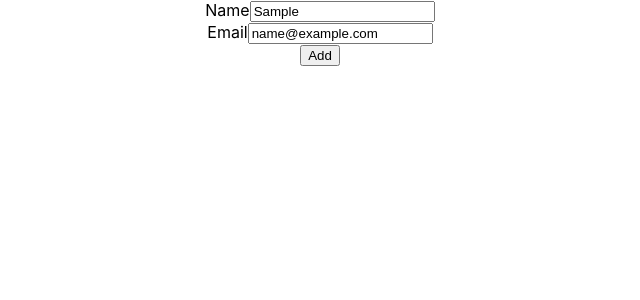
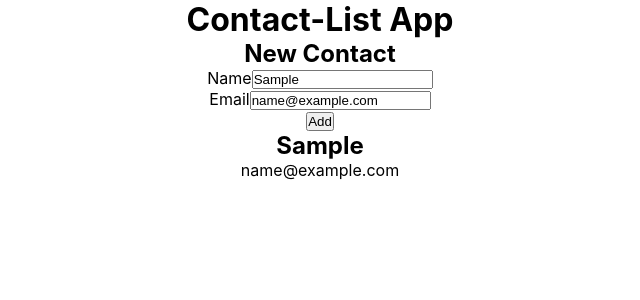
Before and after one commit to behzadiv/contacts-list, a React (Create React App) app: page / in a window 1280 px wide. Both pictures are taken after typing "Sample", "name@example.com" into the empty fields and a click on the button "Add". Shown: the top 300 px of the page, without its empty margins (320-960 px from the left). Built offline with nearby package versions, Linux system fonts and the light colour scheme; the HTML template or start-up script is replaced by a standard one.

Commit message:
create contactLisy

```diff
--- a/src/App.css
+++ b/src/App.css
@@ -1,38 +1,8 @@
+*{
+  padding: 0;
+  margin: 0;
+  box-sizing: border-box;
+}
 .App {
   text-align: center;
 }
-
-.App-logo {
-  height: 40vmin;
-  pointer-events: none;
-}
-
-@media (prefers-reduced-motion: no-preference) {
-  .App-logo {
-    animation: App-logo-spin infinite 20s linear;
-  }
-}
-
-.App-header {
-  background-color: #282c34;
-  min-height: 100vh;
-  display: flex;
-  flex-direction: column;
-  align-items: center;
-  justify-content: center;
-  font-size: calc(10px + 2vmin);
-  color: white;
-}
-
-.App-link {
-  color: #61dafb;
-}
-
-@keyframes App-logo-spin {
-  from {
-    transform: rotate(0deg);
-  }
-  to {
-    transform: rotate(360deg);
-  }
-}
--- a/src/components/AddContactForm.jsx
+++ b/src/components/AddContactForm.jsx
@@ -18,6 +18,7 @@ const AddContact = ({addContact}) => {
     return (
         <div>
             <form onSubmit={addContactHandler}>
+                <h2>New Contact</h2>
                 <div>
                     <label >Name</label>
                     <input type="text" onChange={nameHandler}/ >
--- /dev/null
+++ b/src/components/Contact.jsx
@@ -0,0 +1,12 @@
+const Contact = ({name,email}) => {
+    return (
+        <div>
+            <div>
+                <h2>{name}</h2>
+                <p>{email}</p>
+            </div>
+        </div>
+     );
+}
+
+export default Contact;
--- /dev/null
+++ b/src/components/ContactList.jsx
@@ -0,0 +1,18 @@
+import Contact from "./Contact"
+const ContactList = ({contacts}) => {
+    return (
+        <div>
+            {contacts.map((contact)=>{
+                return(
+                    <Contact
+                     key = {contact.id}
+                     name={contact.name}
+                     email={contact.email}
+                    />
+                )
+            })}
+        </div>
+     );
+}
+
+export default ContactList;
--- a/src/components/ContactListApp.jsx
+++ b/src/components/ContactListApp.jsx
@@ -1,5 +1,7 @@
 import { useState } from "react";
 import AddContact from "./AddContactForm"
+import ContactList from "./ContactList";
+import Navbar from "./Navbar";
 
 const ContactListApp = () => {
     const[contacts,setContacts]=useState([])
@@ -14,7 +16,9 @@ const ContactListApp = () => {
 
     return (
         <div>
+            <Navbar />
             <AddContact addContact={addContact}/>
+            <ContactList contacts={contacts}/>
         </div>
      );
 }
--- /dev/null
+++ b/src/components/Navbar.jsx
@@ -0,0 +1,7 @@
+const Navbar = () => {
+    return ( <div>
+        <h1>Contact-List App</h1>
+    </div> );
+}
+
+export default Navbar;
```
